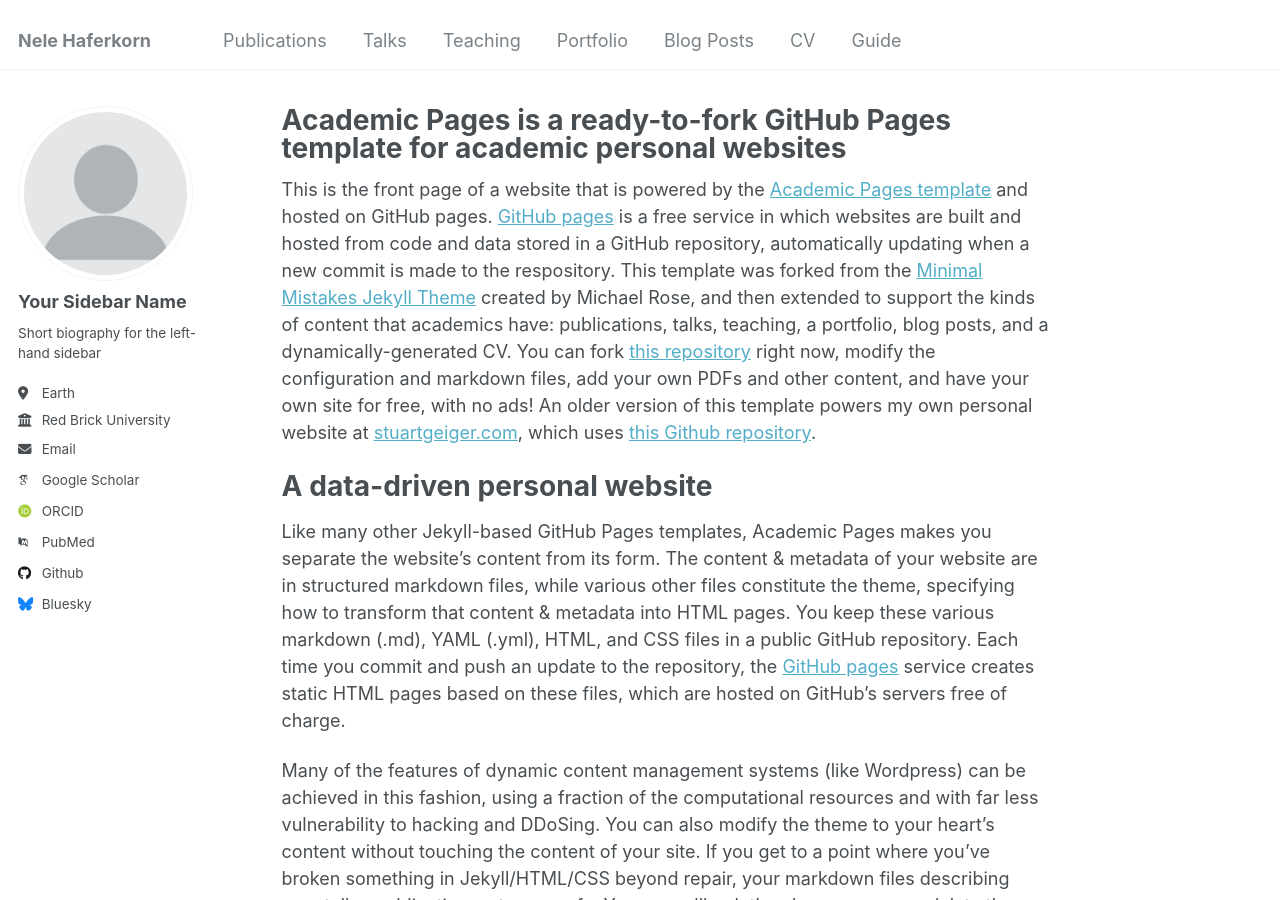
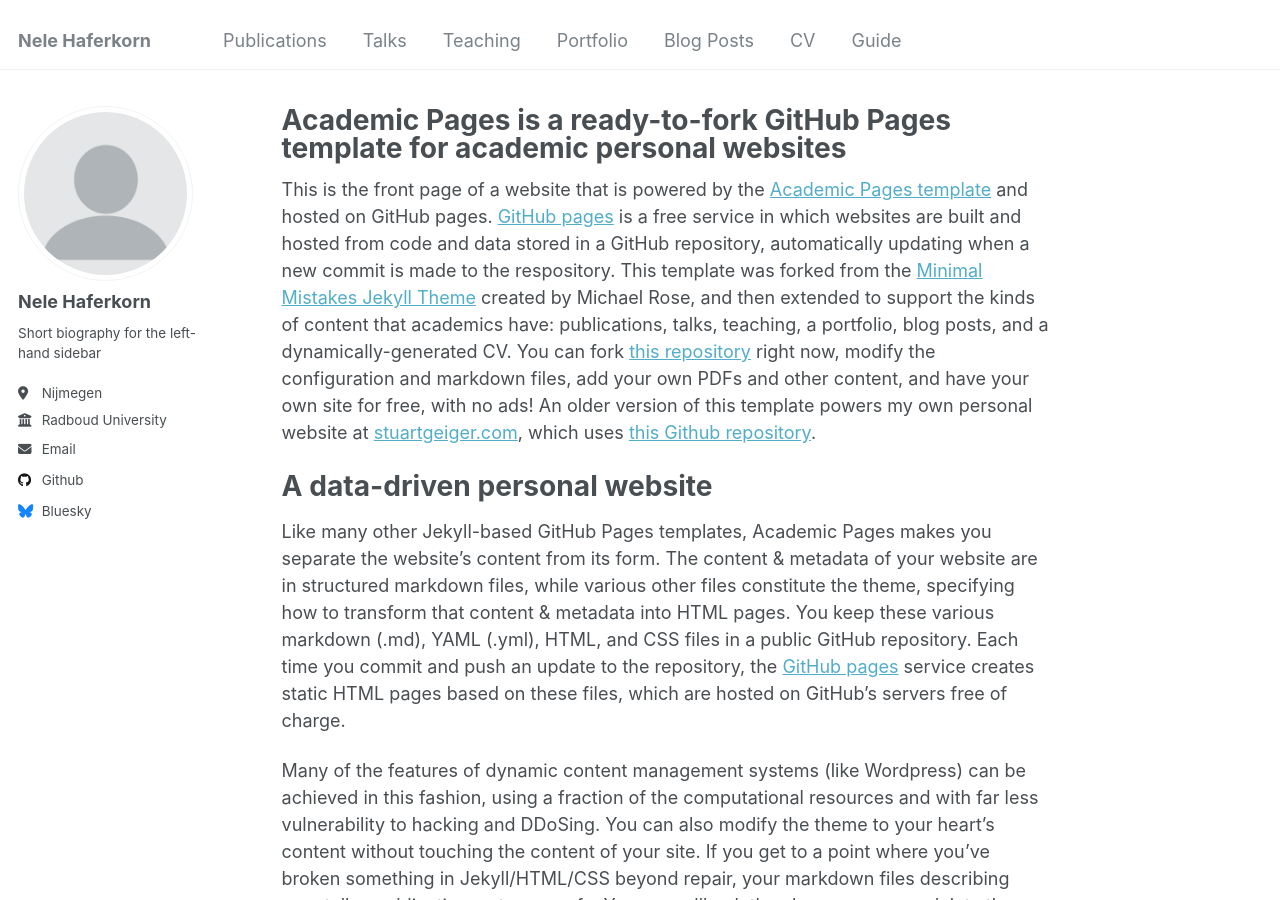
Before and after one commit to nhaferkorn/nhaferkorn.github.io, a Jekyll site: the page built from _pages/about.md, in a window 1280 px wide and 900 px high. Built offline with Jekyll 4.4.1, drawn with Linux system fonts in a browser that asks for light colours; some web fonts are replaced.

Commit message:
changed biography

```diff
--- a/_config.yml
+++ b/_config.yml
@@ -22,21 +22,21 @@ repository               : "nhaferkorn/nhaferkorn.github.io"
 author:
   # Biographic information
   avatar           : "profile.png"
-  name             : "Your Sidebar Name"
+  name             : "Nele Haferkorn"
   pronouns         : # example: "she/her"
   bio              : "Short biography for the left-hand sidebar"
-  location         : "Earth"
-  employer         : "Red Brick University"
+  location         : "Nijmegen"
+  employer         : "Radboud University"
   uri              : # URL
-  email            : "none@example.org"
+  email            : "nele.haferkorn@ru.nl"
 
   # Academic websites
   arxiv            : # URL - Update with the correct link to your profile
-  googlescholar    : "https://scholar.google.com/citations?user=PS_CX0AAAAAJ"
+  googlescholar    : #"https://scholar.google.com/citations?user=PS_CX0AAAAAJ"
   impactstory      : # URL
-  orcid            : "http://orcid.org/yourorcidurl"
+  orcid            : #"http://orcid.org/yourorcidurl"
   semantic         : # URL
-  pubmed           : "https://www.ncbi.nlm.nih.gov/pubmed/?term=john+snow"
+  pubmed           : #"https://www.ncbi.nlm.nih.gov/pubmed/?term=john+snow"
   researchgate     : # URL
 
   # Repositories and software development
```
